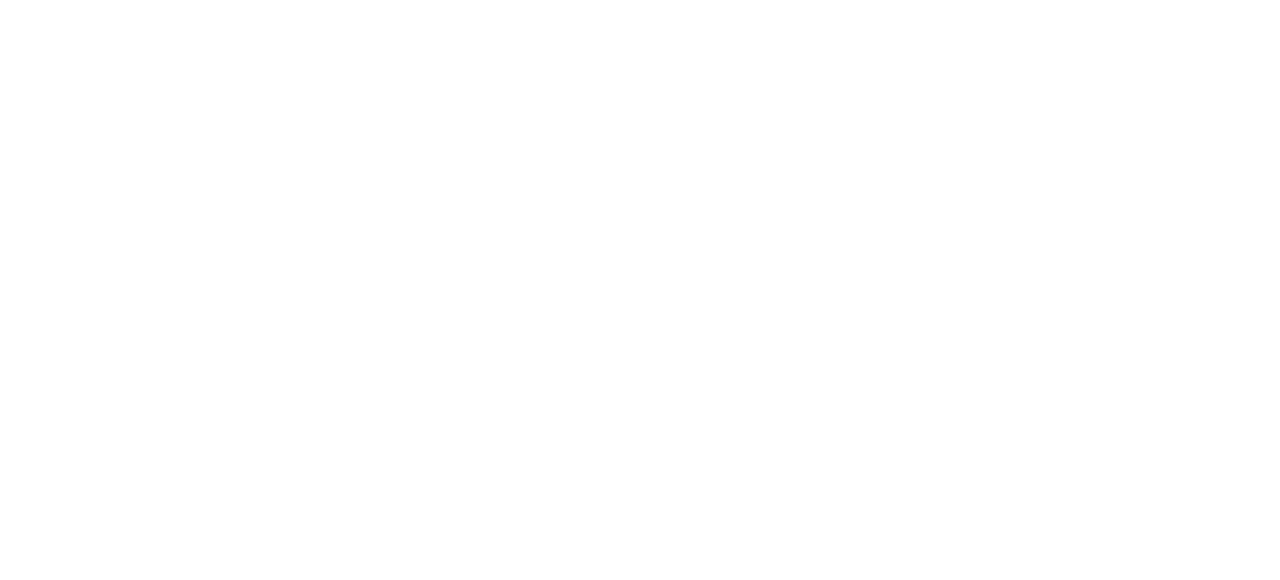
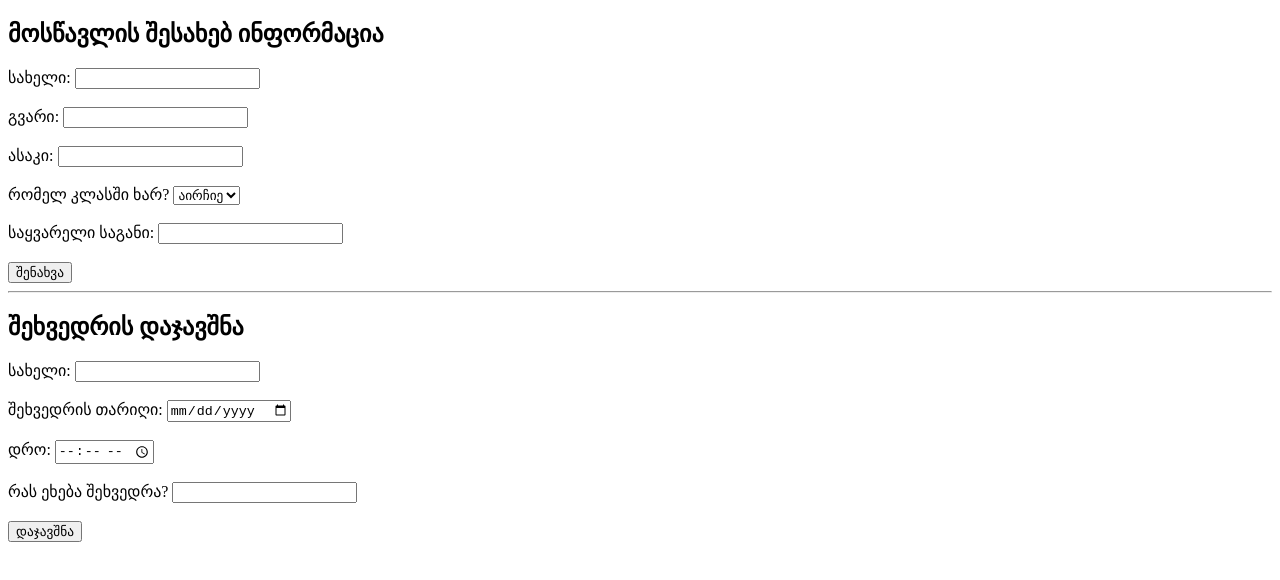
Before and after one commit to ZworldZ-del/Goa-homework-new-, a plain HTML site: page day 16/homework/homework.html in a window 1280 px wide. Drawn offline with Linux system fonts and the light colour scheme.

Commit message:
second commit

```diff
--- a/day 16/homework/homework.html
+++ b/day 16/homework/homework.html
@@ -0,0 +1,81 @@
+<!doctype html>
+<html lang="ka">
+<head>
+  <meta charset="utf-8">
+  <title>HOMEWORK GOA</title>
+</head>
+<body>
+
+  <h2>მოსწავლის შესახებ ინფორმაცია</h2>
+  <form>
+    <label>სახელი:
+      <input type="text" name="firstName" required>
+    </label>
+    <br><br>
+
+    <label>გვარი:
+      <input type="text" name="lastName" required>
+    </label>
+    <br><br>
+
+    <label>ასაკი:
+      <input type="number" name="age" required>
+    </label>
+    <br><br>
+
+    <label>რომელ კლასში ხარ?
+      <select name="grade" required>
+        <option value="">აირჩიე</option>
+        <option>I</option>
+        <option>II</option>
+        <option>III</option>
+        <option>IV</option>
+        <option>V</option>
+        <option>VI</option>
+        <option>VII</option>
+        <option>VIII</option>
+        <option>IX</option>
+        <option>X</option>
+        <option>XI</option>
+        <option>XII</option>
+      </select>
+    </label>
+    <br><br>
+
+    <label>საყვარელი საგანი:
+      <input type="text" name="favSubject" required>
+    </label>
+    <br><br>
+
+    <button type="submit">შენახვა</button>
+  </form>
+
+  <hr>
+
+  <h2>შეხვედრის დაჯავშნა</h2>
+  <form>
+    <label>სახელი:
+      <input type="text" name="fullName" required>
+    </label>
+    <br><br>
+
+    <label>შეხვედრის თარიღი:
+      <input type="date" name="date" required>
+    </label>
+    <br><br>
+
+    <label>დრო:
+      <input type="time" name="time" required>
+    </label>
+    <br><br>
+
+    <label>რას ეხება შეხვედრა?
+      <input type="text" name="topic" required>
+    </label>
+    <br><br>
+
+    <button type="submit">დაჯავშნა</button>
+  </form>
+
+</body>
+</html>
```
Also changed, not shown: TRAINING/page/index.html (line endings or trailing spaces), 1 other file.
